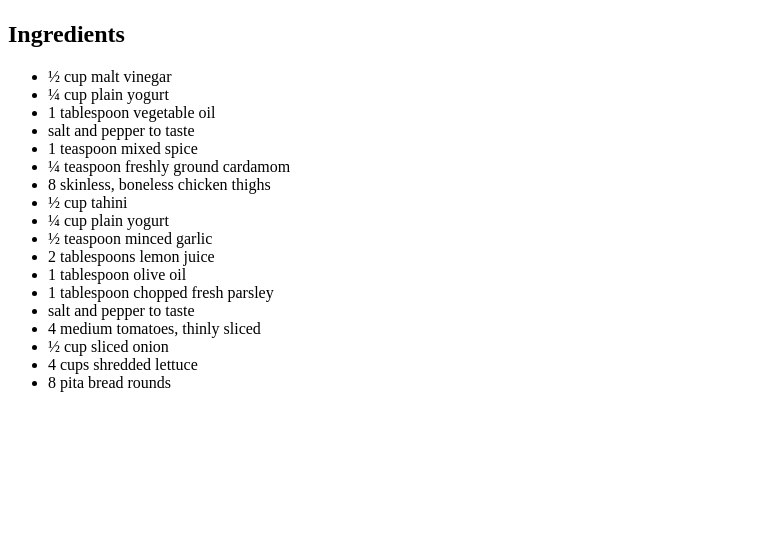
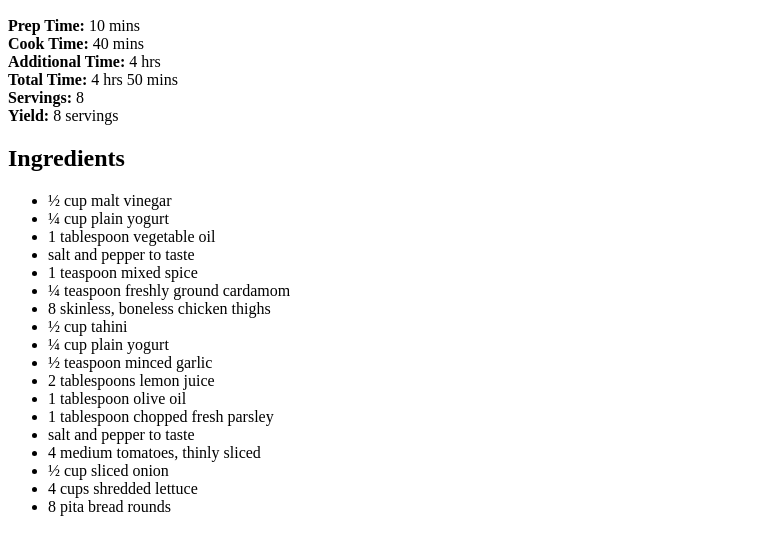
Before and after one commit to Shucrates/odin-recipes, a plain HTML site: page recipes/shawarma.html in a window 1280 px wide. Shown: the part 133-688 px from the top of the page, without its empty margins (0-766 px from the left). Drawn offline with Linux system fonts and the light colour scheme.

Commit message:
add additional information regarding preparation time

```diff
--- a/recipes/shawarma.html
+++ b/recipes/shawarma.html
@@ -11,6 +11,14 @@
 
     <img src="../recipe-photos/chicken-shawarma.jpg" width="800px">
 
+    <p>
+        <strong>Prep Time:</strong> 10 mins
+        <br> <strong>Cook Time:</strong> 40 mins
+        <br> <strong>Additional Time: </strong>4 hrs
+        <br> <strong>Total Time: </strong>4 hrs 50 mins
+        <br> <strong>Servings:</strong> 8
+        <br> <strong>Yield: </strong>8 servings
+    </p>
 
 
     <h2>Ingredients</h2>
```
